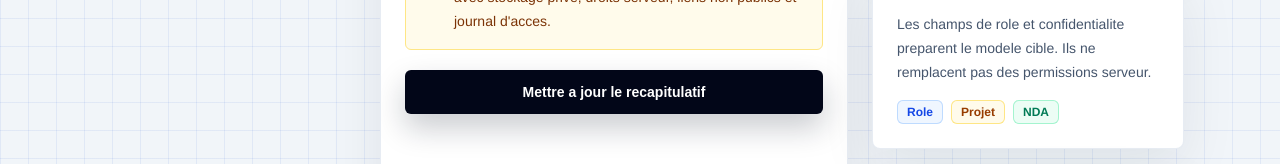
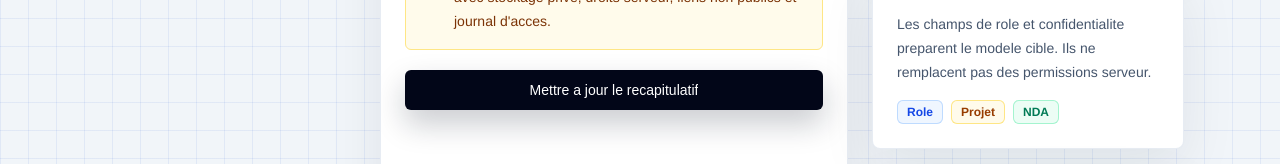
Before and after one commit to RAYAN-DOB/vellum, a Next.js app: page /dashboard/demandes/nouvelle in a window 1280 px wide. Shown: the part 1102-1266 px from the top of the page. Built offline with nearby package versions, Linux system fonts and the light colour scheme.

Commit message:
Install Magic MCP and apply UI component polish

```diff
--- a/package.json
+++ b/package.json
@@ -20,6 +20,7 @@
     "tailwind-merge": "^3.6.0"
   },
   "devDependencies": {
+    "@21st-dev/magic": "^0.1.0",
     "@tailwindcss/postcss": "^4",
     "@types/node": "^20",
     "@types/react": "^19",
--- a/src/components/forms/NewRequestForm.tsx
+++ b/src/components/forms/NewRequestForm.tsx
@@ -4,6 +4,7 @@ import { useMemo, useState } from "react";
 import { AlertTriangle, CalendarDays, FileText, ShieldAlert } from "lucide-react";
 
 import { Badge } from "@/components/ui/Badge";
+import { Button } from "@/components/ui/Button";
 import {
   Card,
   CardContent,
@@ -274,12 +275,9 @@ export function NewRequestForm() {
               </div>
             </div>
 
-            <button
-              className="inline-flex h-11 items-center justify-center rounded-md bg-slate-950 px-5 text-sm font-semibold text-white shadow-[0_14px_30px_rgba(15,23,42,0.22)] transition hover:bg-slate-800 active:translate-y-px"
-              type="button"
-            >
+            <Button type="button">
               Mettre a jour le recapitulatif
-            </button>
+            </Button>
           </form>
         </CardContent>
       </Card>
--- a/src/components/layout/PublicHeader.tsx
+++ b/src/components/layout/PublicHeader.tsx
@@ -1,4 +1,5 @@
 import { Container } from "@/components/layout/Container";
+import { Button } from "@/components/ui/Button";
 import { publicNavigation, routes } from "@/lib/routes";
 
 export function PublicHeader() {
@@ -38,12 +39,9 @@ export function PublicHeader() {
           ))}
         </nav>
 
-        <a
-          className="inline-flex h-10 shrink-0 items-center justify-center rounded-md bg-slate-950 px-4 text-sm font-medium text-white shadow-[0_14px_30px_rgba(15,23,42,0.18)] transition hover:bg-slate-800"
-          href={routes.workspace.newRequest}
-        >
-          Creer une demande
-        </a>
+        <Button asChild className="shrink-0">
+          <a href={routes.workspace.newRequest}>Creer une demande</a>
+        </Button>
       </Container>
     </header>
   );
```
Also changed, not shown: 1 other file (tests, documents, lock files or other folders).
